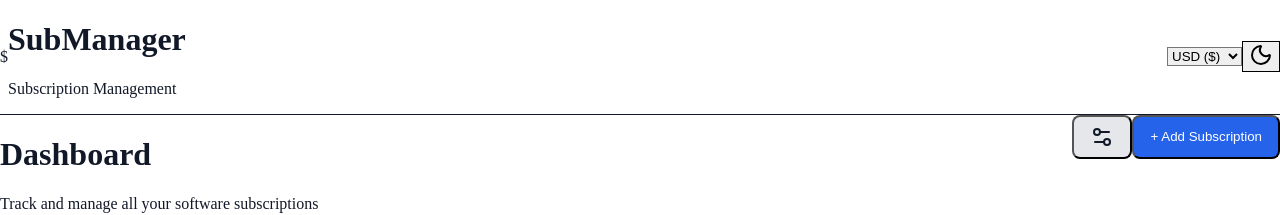
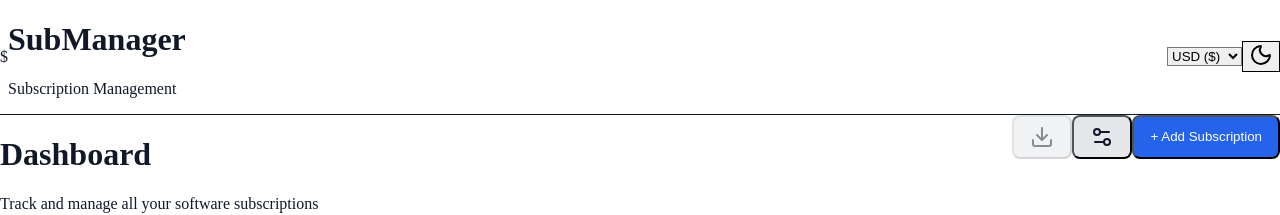
Before and after one commit to xnikug/tum-web-lab6, a React (Vite) app: page / in a window 1280 px wide. Shown: the top 215 px of the page. Built offline with nearby package versions, Linux system fonts and the light colour scheme.

Commit message:
feat: Add CSV export functionality to Dashboard

```diff
--- a/src/components/Dashboard.jsx
+++ b/src/components/Dashboard.jsx
@@ -6,6 +6,7 @@ import { FilterBar } from './FilterBar';
 import { StatsCard } from './StatsCard';
 import { BudgetAlerts } from './BudgetAlerts';
 import { UpcomingRenewals } from './UpcomingRenewals';
+import { ExportButton } from './ExportButton';
 import { DollarSign, TrendingUp, Clock, Settings2 } from 'lucide-react';
 
 export const Dashboard = ({ onAddClick, onEditClick }) => {
@@ -37,7 +38,8 @@ export const Dashboard = ({ onAddClick, onEditClick }) => {
             Track and manage all your software subscriptions
           </p>
         </div>
-        <div className="flex gap-3">
+        <div className="flex gap-3 flex-wrap justify-end">
+          <ExportButton />
           <button
             onClick={() => setShowSettings(!showSettings)}
             className="btn-secondary flex items-center gap-2"
--- /dev/null
+++ b/src/components/ExportButton.jsx
@@ -0,0 +1,57 @@
+import React from 'react';
+import { useSubscription } from '../hooks/useSubscription';
+import { Download } from 'lucide-react';
+import { formatCurrency, formatDate } from '../utils/subscriptionUtils';
+
+export const ExportButton = () => {
+  const { state } = useSubscription();
+  const { subscriptions, currency } = state;
+
+  const handleExport = () => {
+    // 1. Define CSV headers
+    const headers = ['Service Name', 'Category', 'Cost', 'Currency', 'Converted Cost (' + currency + ')', 'Billing Cycle', 'Renewal Date', 'Status', 'Notes'];
+
+    // 2. Map data to rows
+    const rows = subscriptions.map(sub => {
+      // Basic conversion logic (simplified for export)
+      const convertedCost = sub.cost; // In a full app, apply exchange rates here if exporting normalized data
+
+      return [
+        `"${sub.serviceName.replace(/"/g, '""')}"`,
+        `"${sub.category}"`,
+        sub.cost,
+        sub.currency || 'USD',
+        convertedCost,
+        sub.billingCycle,
+        formatDate(sub.renewalDate),
+        sub.status,
+        `"${(sub.notes || '').replace(/"/g, '""')}"`
+      ].join(',');
+    });
+
+    // 3. Combine headers and rows
+    const csvContent = [headers.join(','), ...rows].join('\n');
+
+    // 4. Trigger download
+    const blob = new Blob([csvContent], { type: 'text/csv;charset=utf-8;' });
+    const url = URL.createObjectURL(blob);
+    const link = document.createElement('a');
+    link.setAttribute('href', url);
+    link.setAttribute('download', `subscriptions_export_${new Date().toISOString().split('T')[0]}.csv`);
+    document.body.appendChild(link);
+    link.click();
+    document.body.removeChild(link);
+  };
+
+  return (
+    <button
+      onClick={handleExport}
+      disabled={subscriptions.length === 0}
+      className={`btn-secondary flex items-center gap-2 ${subscriptions.length === 0 ? 'opacity-50 cursor-not-allowed' : ''}`}
+      title="Export to CSV"
+    >
+      <Download className="w-4 h-4" />
+      <span className="hidden sm:inline">Export Data</span>
+    </button>
+  );
+};
--- a/src/components/index.js
+++ b/src/components/index.js
@@ -6,3 +6,4 @@ export { StatsCard } from './StatsCard';
 export { MainLayout } from './MainLayout';
 export { BudgetAlerts } from './BudgetAlerts';
 export { UpcomingRenewals } from './UpcomingRenewals';
+export { ExportButton } from './ExportButton';
```
